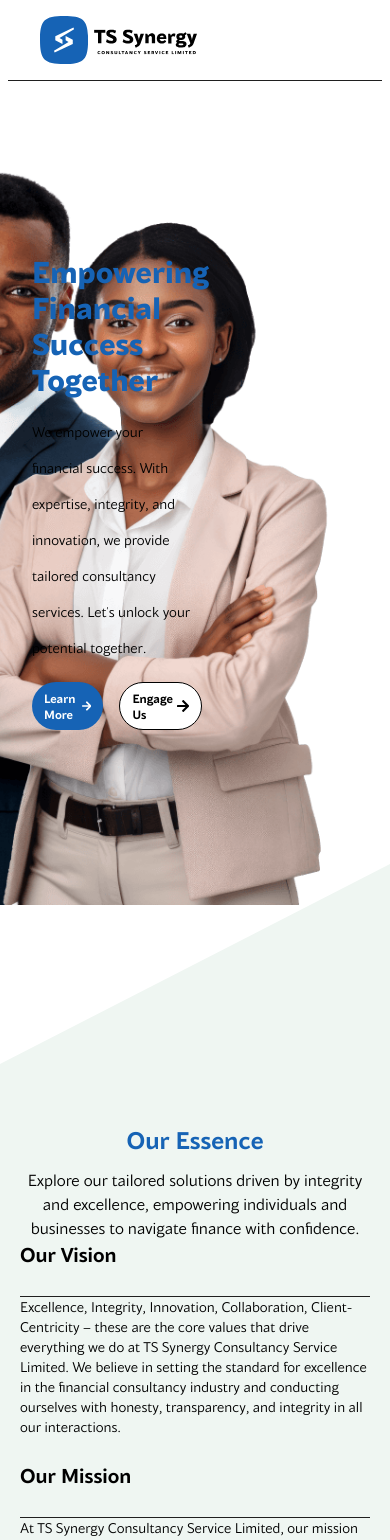
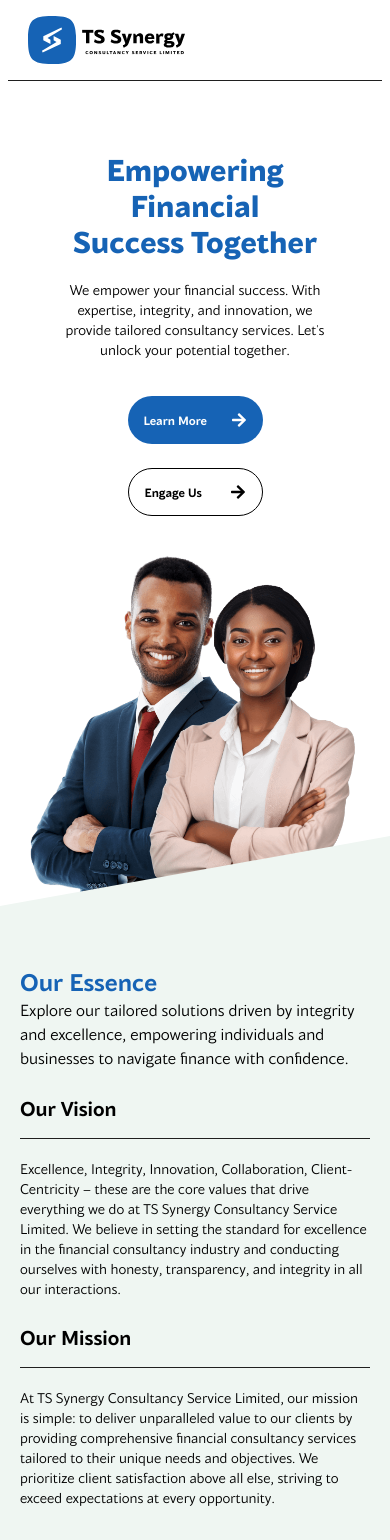
Before and after one commit to ayowayne123/ts-synergy, a Next.js app: page / in a window 390 px wide. Shown: the top 1540 px of the page. Built offline with nearby package versions, Linux system fonts and the light colour scheme.

Commit message:
Style: Mobile responsive new landing page

```diff
--- a/app/header.js
+++ b/app/header.js
@@ -11,7 +11,7 @@ function Header() {
 
     return (
       <header className="bg-white w-full h-20 lg:h-24 text-black container ">
-        <div className="h-full flex flex-row items-center justify-between px-8 ">
+        <div className="h-full flex flex-row items-center justify-between lg:px-8 px-5">
           <Link
             href="/"
             className="h-full relative flex flex-row items-center gap-3"
--- a/app/hero.jsx
+++ b/app/hero.jsx
@@ -9,20 +9,20 @@ import Image from "next/image";
 function Hero() {
   return (
     <div className="  flex flex-col jusify-between font-light overflow-hidden ">
-        <div className="relative">
-        <div className="container px-8 font-light grid grid-cols-2 relative items-center  pt-10 md:pt-20 xl:pt-24 lg:h-[calc(100vh_-_100px)] h-[calc(100dvh_-_60px)] md:h-[calc(100vh_-_70px)] min-h-[380px] max-h-[1000px] ">
-        <div>
-        <h1 className="text-synergyBlue font-bold lg:max-w-[900px] max-w-[340px] md:max-w-[500px]
-         lg:text-[64px] text-3xl md:text-5xl flex mx-auto text-left lg:mb-6 ">Empowering Financial Success Together</h1>
-         <span className="py-2 lg:py-3 lg:max-w-[630px] max-w-[300px] md:max-w-[470px] flex mx-auto text-left lg:text-2xl md:text-lg text-sm leading-9 my-2">
+        <div className="relative lg:max-h-[1000px]">
+        <div className="container px-5  lg:px-8 font-light grid lg:grid-cols-2 relative items-center    pt-10 md:pt-20 xl:pt-24 lg:h-[calc(100vh_-_100px)] md:h-[calc(100vh_-_70px)] min-h-[380px] max-h-[840px] ">
+        <div className="w-full flex items-center lg:items-start flex-col">
+        <h1 className="text-synergyBlue font-bold lg:max-w-[900px] max-w-[261px] md:max-w-[500px] lg:px-0 px-2
+         lg:text-[64px] text-3xl md:text-5xl flex mx-auto text-center lg:text-left lg:mb-6 mb-2 lg:mt-0 mt-8 ">Empowering Financial Success Together</h1>
+         <span className="py-2 lg:py-3 lg:max-w-[630px] max-w-[281px] md:max-w-[470px] flex mx-auto text-center lg:text-left lg:text-2xl md:text-lg text-sm lg:leading-9 lg:my-2 my-1">
          We empower your financial success. With expertise, integrity, and innovation, we provide tailored consultancy services. Let&apos;s unlock your potential together.
          </span>
-         <div className="flex flex-row lg:pt-6 gap-4">
+         <div className="flex md:flex-row flex-col pt-6 lg:gap-4 gap-6">
          <Link href='/services' className="bg-synergyBlue  flex rounded-full items-center justify-between  hover:opacity-70
-          text-white lg:w-[230px] md:w-52 w-40 md:h-[60px] h-12 lg:h-[69px] lg:text-lg text-xs md:text-base font-semibold lg:px-6 px-3 ">
+          text-white lg:w-[230px] md:w-52 w-[135px] md:h-[60px] h-12 lg:h-[69px] lg:text-lg text-xs md:text-base font-semibold px-4 lg:px-6  ">
             <span>Learn More</span><FaArrowRight size={16}/></Link>
             <Link href='/engage' className="bg-white border border-black  flex rounded-full items-center justify-between  hover:opacity-70
-          text-black  lg:w-[230px] md:w-52 w-40 md:h-[60px] h-12 lg:h-[69px] lg:text-lg text-xs md:text-base font-semibold lg:px-6 px-3 ">
+          text-black  lg:w-[230px] md:w-52 w-[135px] md:h-[60px] h-12 lg:h-[69px] lg:text-lg text-xs md:text-base font-semibold px-4 lg:px-6  ">
             <span>Engage Us</span><FaArrowRight size={16}/></Link>
          </div>
 
@@ -32,40 +32,51 @@ function Hero() {
 
 
          </div>
-        <div className="absolute w-[700px] h-screen top-0 right-0 -z-10">
-            <div className="relative h-full w-full">
+        <div className="lg:absolute lg:w-[700px] w-full h-screen hidden lg:flex overflow-hidden top-0 right-0 -z-10">
+            <div className="relative h-full w-full ">
             <Image src={smiling} className="object-contain h-full  w-full "  alt="people smiling" fill priority
-            sizes="(max-width: 768px) 100vw, (max-width: 50vw" placeholder="blur"/>
+            sizes="(max-width: 768px) 100vw, (max-width: 50vw" />
             </div>
 
             </div>
+            <div className="h-[320px] relative lg:hidden -translate-y-12 ">
+            <div className=" absolute translate-y-8 w-full  lg:hidden block h-[400px] overflow-hidden top-0 right-0 -z-10">
+            <div className="relative h-[481px] w-full ">
+            <Image src={smiling} className="object-contain h-full  w-full "  alt="people smiling" fill priority
+            sizes="(max-width: 768px) 100vw, (max-width: 50vw" />
+            </div>
+
+            </div>
+            </div>
+
         </div>
 
 
 <div className="  w-0 h-0 z-20  top-0
-  border-b-[200px]
+   lg:border-b-[200px] border-b-[70px]
+   md:border-b-[120px]
    border-b-synergyLightBlue border-transparent
   border-l-[100vw] "></div>
 {/* Second part of hero */}
 
 <div className="bg-synergyLightBlue lg:py-16 py-9 w-full ">
 
-    <div className="container pt-6  lg:px-8">
+    <div className="container pt-6  lg:px-8 px-5">
         <div className=" flex flex-col items-center ">
            <div>
-            <h2 className="text-synergyBlue font-semibold text-2xl lg:text-4xl text-center">Our Essence</h2>
-            <p className="lg:max-w-[745px] text-center flex lg:text-xl mt-3 px-3 lg:px-0">Explore our tailored solutions driven by integrity and excellence,
+            <h2 className="text-synergyBlue font-semibold text-2xl lg:text-4xl text-left  lg:text-center">Our Essence</h2>
+            <p className="lg:max-w-[745px] lg:text-center text-left flex lg:text-xl  lg:px-0 pb-6 lg:pb-0">Explore our tailored solutions driven by integrity and excellence,
                 empowering individuals and businesses to navigate finance with confidence.</p>
             </div>
 
         </div>
 
-        <div className="flex flex-col lg:grid grid-cols-2 lg:pt-12 lg:pr-6 px-3 lg:px-0 text-xl  gap-6 lg:gap-12">
+        <div className="flex flex-col lg:grid grid-cols-2 lg:pt-12 lg:pr-6 lg:px-0 text-xl  gap-6 lg:gap-12">
 
         <div className="flex flex-col ">
-<h3 className="text-xl lg:text-2xl font-semibold mb-7">Our Vision </h3>
-<div className="border-b-[0.5px] border-synergyBlack w-full"></div>
-<p className="text-sm lg:mt-7 lg:pr-3 md:text-base lg:text-lg">
+<h3 className="text-xl lg:text-2xl font-semibold lg:mb-7 mb-4">Our Vision </h3>
+<div className="border-b-[0.5px] border-synergyBlack w-full "></div>
+<p className="text-sm lg:mt-7 lg:pr-3 md:text-base lg:text-lg mt-5">
 Excellence, Integrity, Innovation, Collaboration,
  Client-Centricity – these are the core values that drive everything we do at TS Synergy Consultancy Service Limited.
  We believe in setting the standard for excellence in the financial consultancy industry and conducting ourselves with honesty, transparency,
@@ -73,9 +84,9 @@ Excellence, Integrity, Innovation, Collaboration,
 
 </div>
 <div className="flex flex-col ">
-<h3 className="text-xl lg:text-2xl font-semibold mb-7">Our Mission  </h3>
-<div className="border-b-[0.5px] border-synergyBlack w-full"></div>
-<p className="text-sm lg:mt-7 lg:pr-3 md:text-base lg:text-lg">
+<h3 className="text-xl lg:text-2xl font-semibold lg:mb-7 mb-4">Our Mission  </h3>
+<div className="border-b-[0.5px] border-synergyBlack w-full "></div>
+<p className="text-sm lg:mt-7 lg:pr-3 md:text-base lg:text-lg mt-5">
 At TS Synergy Consultancy Service Limited,
 our mission is simple: to deliver unparalleled value to our clients by providing comprehensive financial consultancy services
 tailored to their unique needs and objectives. We prioritize client satisfaction above all else,
@@ -91,8 +102,8 @@ tailored to their unique needs and objectives. We prioritize client satisfaction
 </div>
 
 <div className="  w-0 h-0 z-20  top-0
-  border-b-[200px]
-   border-b-synergyBlue border-l-synergyLightBlue
+  lg:border-b-[200px] border-b-[70px]
+md:border-b-[120px]   border-b-synergyBlue border-l-synergyLightBlue
   border-l-[100vw] "></div>
 </div>
 
--- a/app/info.jsx
+++ b/app/info.jsx
@@ -36,7 +36,7 @@ const cardData = [
 
   const Card = ({ card }) => {
     return (
-      <div className="text-black z-20 bg-white rounded-[20px] overflow-hidden w-[328px] pt-[128px] relative h-[454px] flex flex-col transform  ease-in-out transition-transform delay-75 duration-500 lg:hover:-translate-y-10">
+      <div className="text-black z-20 mx-auto bg-white rounded-[20px] overflow-hidden w-[328px] pt-[128px] relative h-[454px] flex flex-col transform  ease-in-out transition-transform delay-75 duration-500 lg:hover:-translate-y-10">
         <div className="absolute inset-0">
           <div className="w-[328px] h-[168px] relative z-10">
             <Image src={card.image} className="object-cover h-full w-full" alt={`${card.title}`} fill placeholder="blur" loading="lazy" />
@@ -78,7 +78,7 @@ const Info = () => {
           Experience our expertise and innovation to unlock your financial potential.</p>
 
 
-                <div  className="grid gap-6 lg:grid-flow-col  lg:py-16 py-8  z-20  overflow-x-scroll no-scrollbar">
+                <div  className="grid gap-6 lg:grid-flow-col   lg:py-16 py-8  z-20  overflow-x-scroll no-scrollbar">
              {cardData.map((card, index) => (
                 <Card card={card} key={index}/>
                 ))}
--- a/app/newsLetter.jsx
+++ b/app/newsLetter.jsx
@@ -3,14 +3,14 @@ import React from 'react'
 function NewsLetter() {
   return (
     <div className='bg-synergyBlack py-12 text-white font-light '>
-        <div className='container flex flex-col lg:px-8'>
+        <div className='container flex flex-col lg:px-8 px-5'>
         <h3 className='font-semibold lg:text-3xl text-2xl mx-auto flex px-16 lg:px-0 text-center '>Subscribe to Our Newsletter</h3>
-        <p className='lg:text-lg text-sm flex lg:max-w-[900px] text-center mx-auto my-4'>Unlock exclusive insights and expert tips tailored to your financial journey with TS Synergy Consultancy Service Limited. Join our community and stay ahead of the curve in tax consultation, accounting services, financial planning, and business advisory.
+        <p className='lg:text-lg text-sm flex lg:max-w-[900px] text-center mx-auto my-4 leading-loose lg:leading-normal'>Unlock exclusive insights and expert tips tailored to your financial journey with TS Synergy Consultancy Service Limited. Join our community and stay ahead of the curve in tax consultation, accounting services, financial planning, and business advisory.
              Subscribe now for financial empowerment!</p>
              <form className='lg:max-w-[950px] w-full border-[0.5px] rounded-[30px] border-white p-2 flex flex-row mx-auto my-5'>
                 <input type='email' placeholder='Email' className='flex flex-grow appearance-none bg-transparent outline-none
                 placeholder:text-[#858080] lg:px-8 px-4 lg:placeholder:text-xl placeholder:text-lg placeholder:font-medium'/>
-                <button className='bg-synergyBlue lg:w-[180px] w-20 text-base lg:text-xl text-center lg:h-[70px] h-[48px] rounded-2xl'>Submit</button>
+                <button className='bg-synergyBlue lg:w-[180px] w-20 text-base lg:text-xl text-center lg:h-[70px] h-[38px] rounded-2xl'>Submit</button>
              </form>
         </div>
 
```
Also changed, not shown: app/footer.js (+5 -11 lines).
